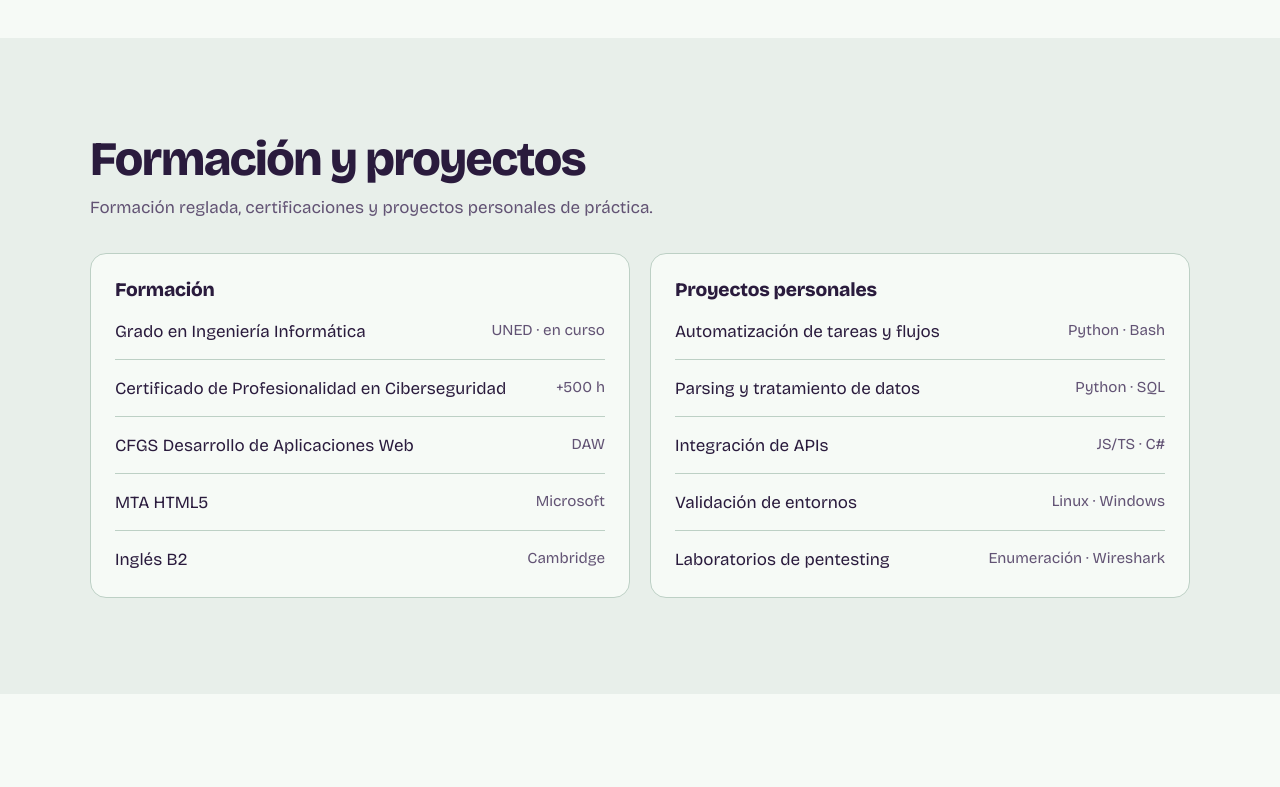
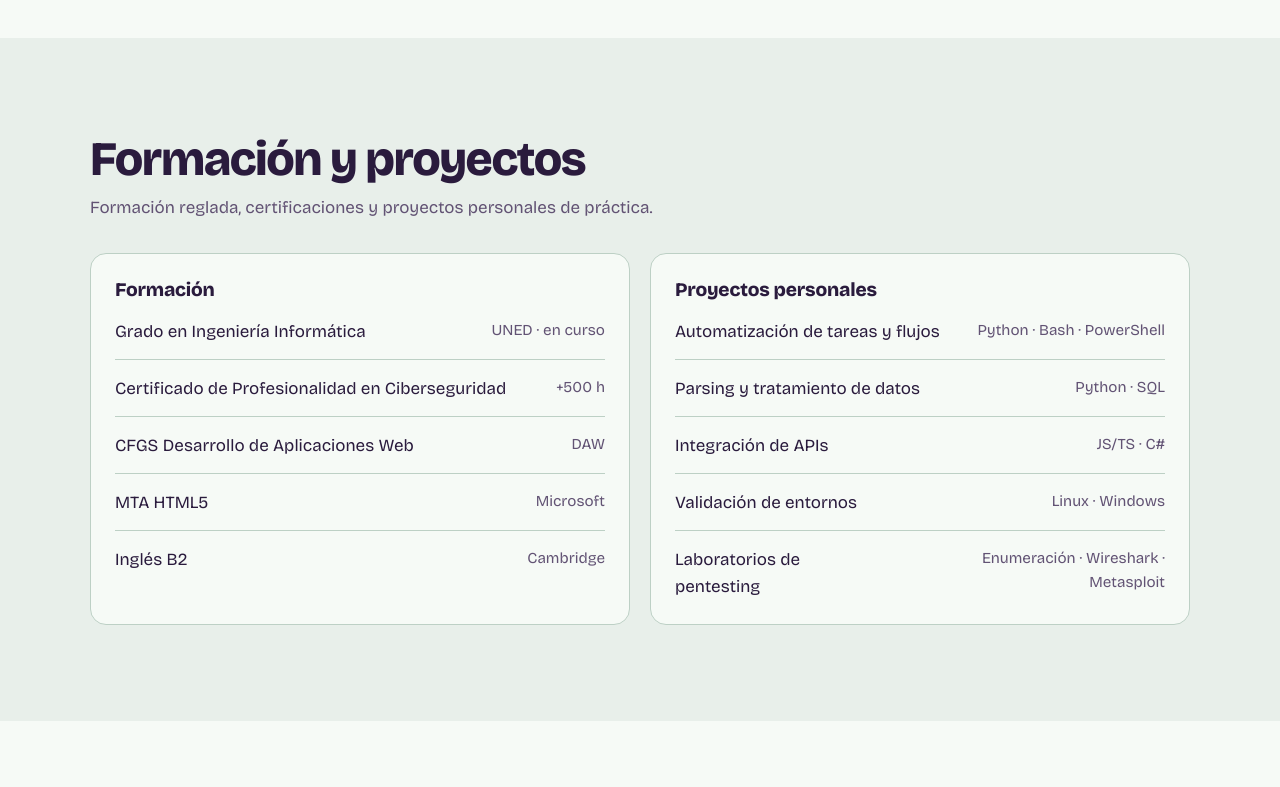
Before and after one commit to alperonoberto/cool_portfolio_2026, a plain HTML site: page index.html in a window 1280 px wide. Shown: the part 2736-3523 px from the top of the page. Drawn offline with nearby package versions, Linux system fonts and the light colour scheme.

Commit message:
Modify text, alignments

```diff
--- a/index.html
+++ b/index.html
@@ -83,11 +83,11 @@
       <li>MTA HTML5<span>Microsoft</span></li>
       <li>Inglés B2<span>Cambridge</span></li></ul></div>
     <div class="card"><h3>Proyectos personales</h3><ul class="edu" style="margin-top:1rem">
-      <li>Automatización de tareas y flujos<span>Python · Bash</span></li>
+      <li>Automatización de tareas y flujos<span>Python · Bash · PowerShell</span></li>
       <li>Parsing y tratamiento de datos<span>Python · SQL</span></li>
       <li>Integración de APIs<span>JS/TS · C#</span></li>
       <li>Validación de entornos<span>Linux · Windows</span></li>
-      <li>Laboratorios de pentesting<span>Enumeración · Wireshark</span></li></ul></div>
+      <li>Laboratorios de pentesting<span>Enumeración · Wireshark · Metasploit</span></li></ul></div>
   </div>
 </div></section>
 
--- a/styles.css
+++ b/styles.css
@@ -520,7 +520,7 @@ h3 {
 .tl li::before {
     content: "";
     position: absolute;
-    left: -8px;
+    left: -11px;
     top: .4rem;
     width: 14px;
     height: 14px;
```
